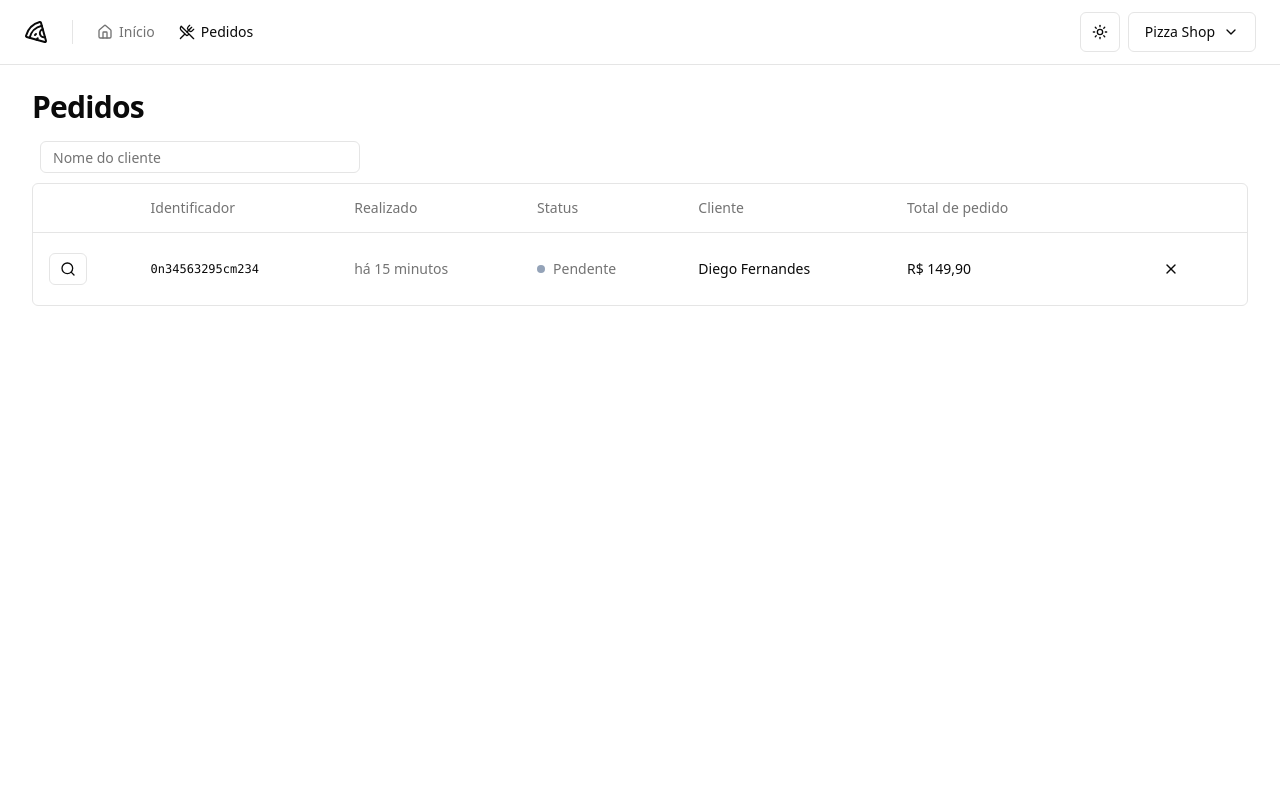
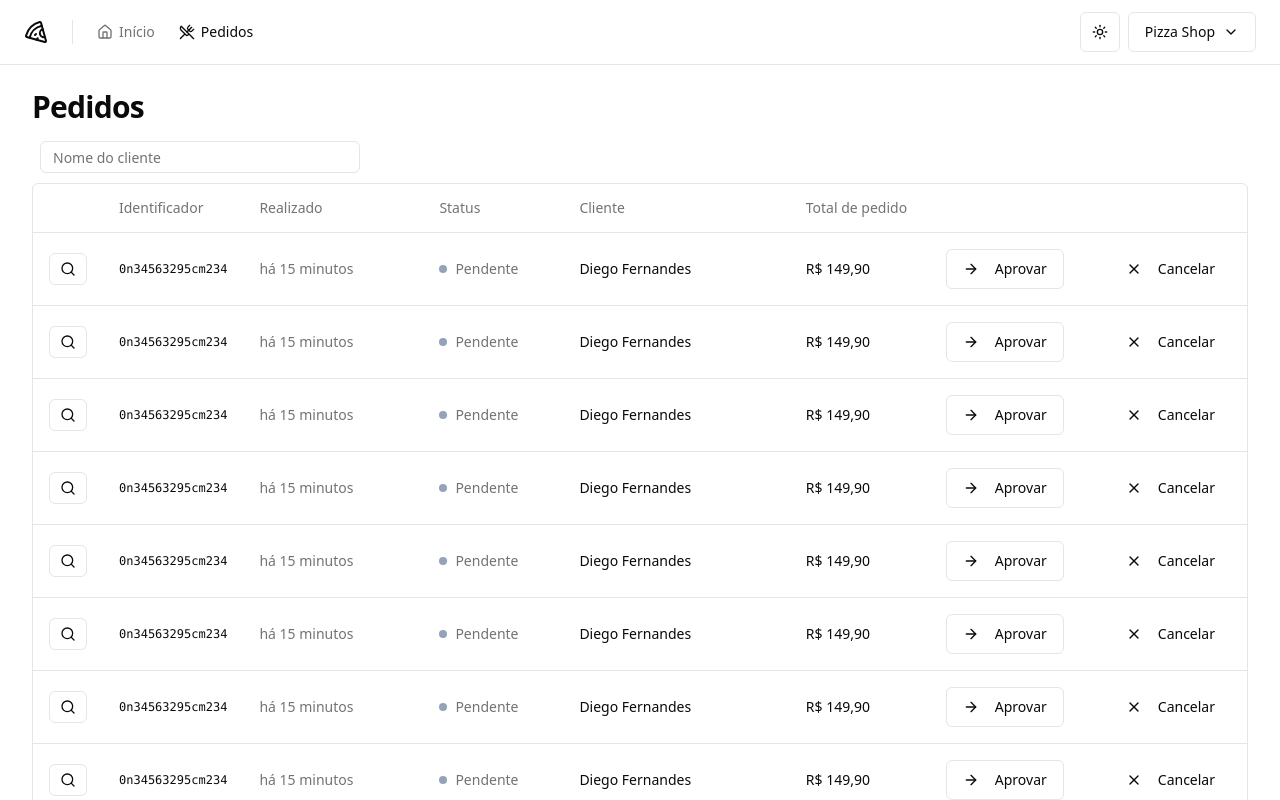
Before and after one commit to juninho15830/04-pizza-shop, a React (Vite) app: page /orders in a window 1280 px wide. Shown: the top 800 px of the page. Built offline with nearby package versions, Linux system fonts and the light colour scheme.

Commit message:
Update orders.tsx

```diff
--- a/src/pages/app/orders/orders.tsx
+++ b/src/pages/app/orders/orders.tsx
@@ -1,7 +1,7 @@
 import { Button } from "@/components/ui/button";
 import { Input } from "@/components/ui/input";
 import { Table, TableBody, TableCell, TableHead, TableHeader, TableRow } from "@/components/ui/table";
-import { Search, X } from "lucide-react";
+import { ArrowRight, Search, X } from "lucide-react";
 import { Helmet } from "react-helmet-async";
 
 export function Orders() {
@@ -20,18 +20,20 @@ export function Orders() {
             <Table>
               <TableHeader>
                 <TableRow>
-                  <TableHead></TableHead>
-                  <TableHead>Identificador</TableHead>
-                  <TableHead>Realizado</TableHead>
-                  <TableHead>Status</TableHead>
+                  <TableHead className="w-[64px]"></TableHead>
+                  <TableHead className="w-[140px]">Identificador</TableHead>
+                  <TableHead className="w-[180px]">Realizado</TableHead>
+                  <TableHead className="w-[140px]">Status</TableHead>
                   <TableHead>Cliente</TableHead>
-                  <TableHead>Total de pedido</TableHead>
-                  <TableHead></TableHead>
-                  <TableHead></TableHead>
+                  <TableHead className="w-[140px]">Total de pedido</TableHead>
+                  <TableHead className="w-[164px]"></TableHead>
+                  <TableHead className="w-[132px]"></TableHead>
                 </TableRow>
               </TableHeader>
               <TableBody>
-                <TableRow>
+                {Array.from({ length: 10 }).map((_, i) => {
+                  return (
+                    <TableRow key={i}>
                       <TableCell>
                         <Button variant="outline" size="xs">
                           <Search className="h-3 w-3"/>
@@ -59,13 +61,21 @@ export function Orders() {
                       <TableCell className="font-medium">
                         R$ 149,90
                       </TableCell>
-                  <TableCell></TableCell>
+                      <TableCell>
+                        <Button variant="outline" className="xs">
+                          <ArrowRight className="h-3 w-3 mr-2"/>
+                          Aprovar
+                        </Button>
+                      </TableCell>
                       <TableCell>
                         <Button variant="ghost" className="xs">
-                      <X className="h-3 w-3"/>
+                          <X className="h-3 w-3 mr-2"/>
+                          Cancelar
                         </Button>
                       </TableCell>
                     </TableRow>
+                  )
+                })}
               </TableBody>
             </Table>
           </div>
```
Lines whose indentation alone changed are shown as unchanged.
